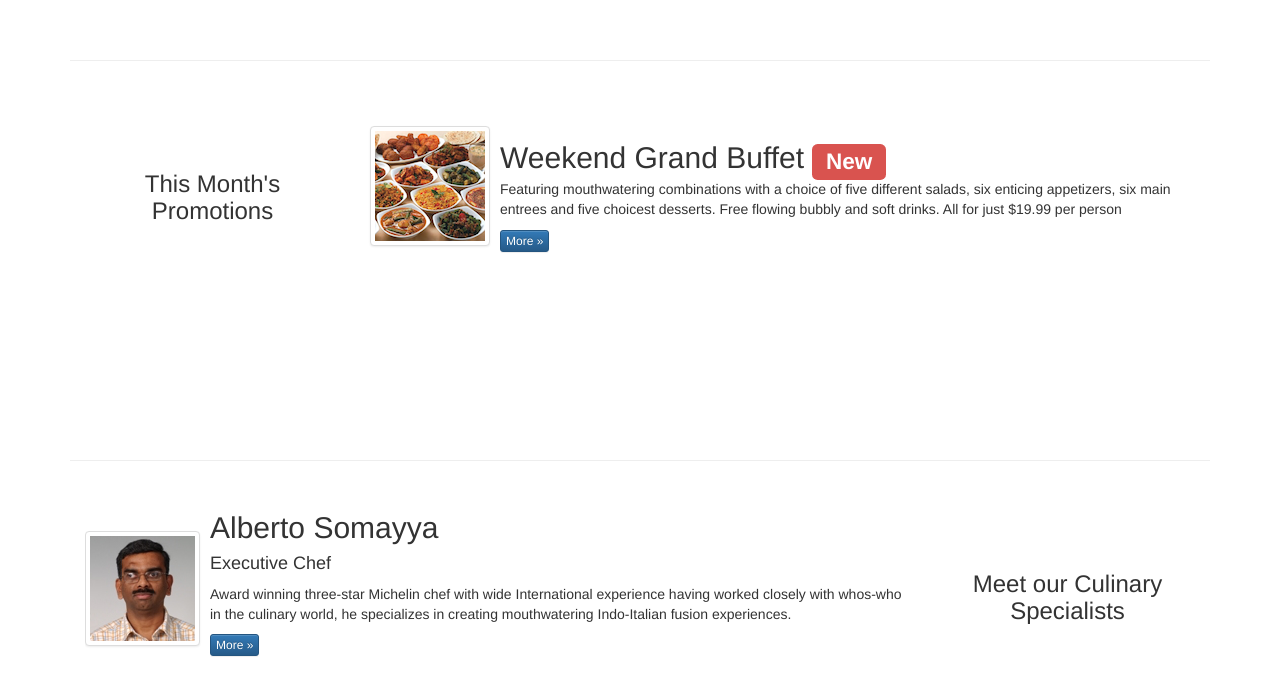
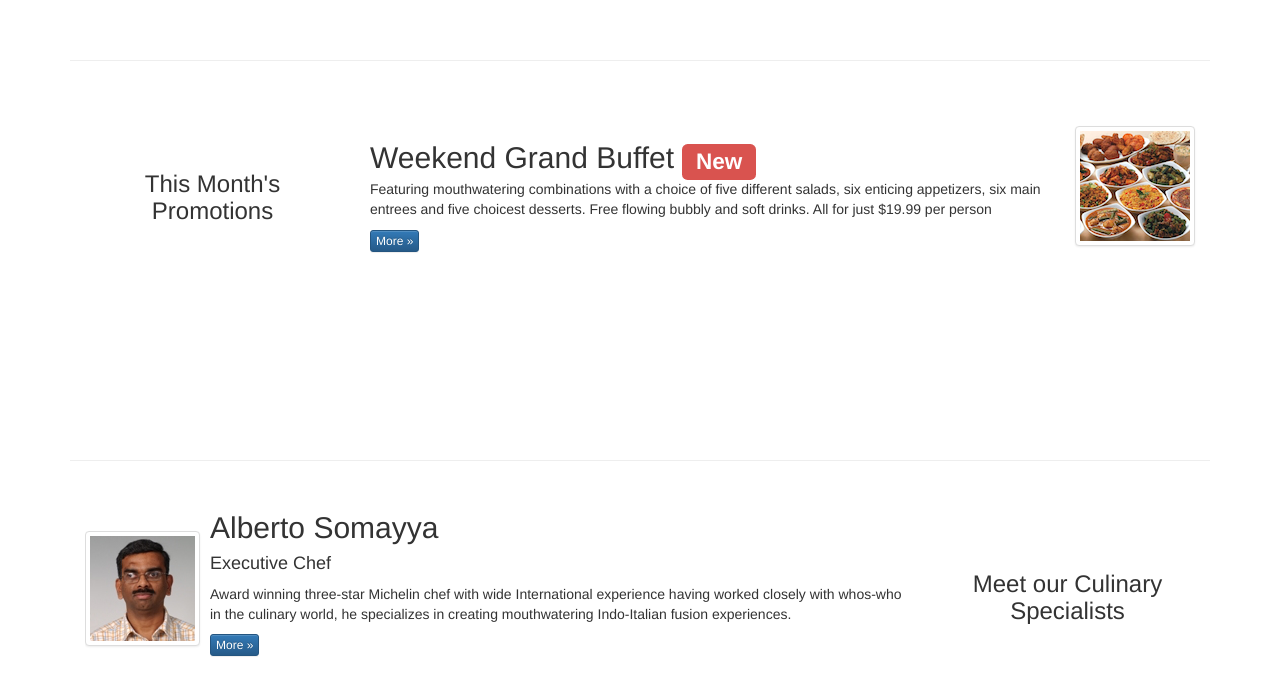
Before and after one commit to beaadajar/conFusion, a plain HTML site: page index.html in a window 1280 px wide. Shown: the part 798-1493 px from the top of the page. Drawn offline with nearby package versions, Linux system fonts and the light colour scheme.

Commit message:
Fix buffet image alignment

```diff
--- a/index.html
+++ b/index.html
@@ -128,11 +128,6 @@
             </div>
             <div class="col-xs-12 col-sm-9">
               <duv class="media">
-                <div class="media-left media-middle">
-                  <a href="#">
-                    <img class="media-object img-thumbnail" src="img/buffet.png" alt="Buffet">
-                  </a>
-                </div>
                 <div class="media-body">
                   <p style="padding:10px;"></p>
                   <h2 class="media-heading">Weekend Grand Buffet
@@ -141,6 +136,11 @@
                   <p>Featuring mouthwatering combinations with a choice of five different salads, six enticing appetizers, six main entrees and five
                     choicest desserts. Free flowing bubbly and soft drinks. All for just $19.99 per person </p>
                   <p><a class="btn btn-primary btn-xs" href="#">More &raquo;</a></p>
+                </div>
+                <div class="media-right media-middle">
+                  <a href="#">
+                    <img class="media-object img-thumbnail" src="img/buffet.png" alt="Buffet">
+                  </a>
                 </div>
               </div>
             </div>
```
